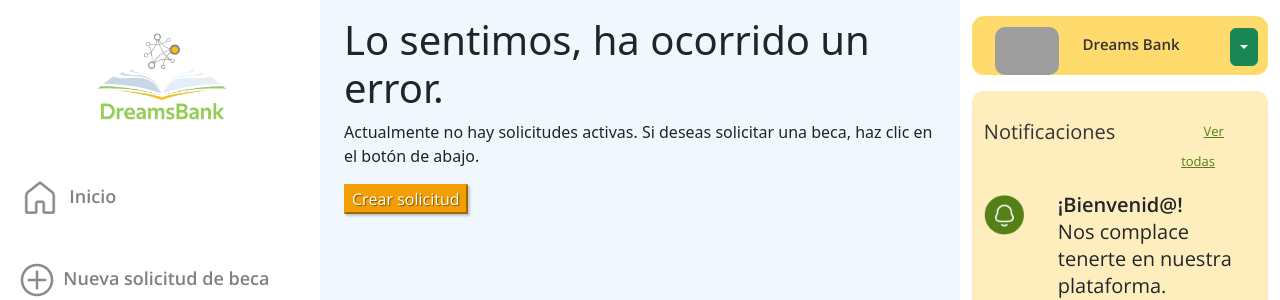
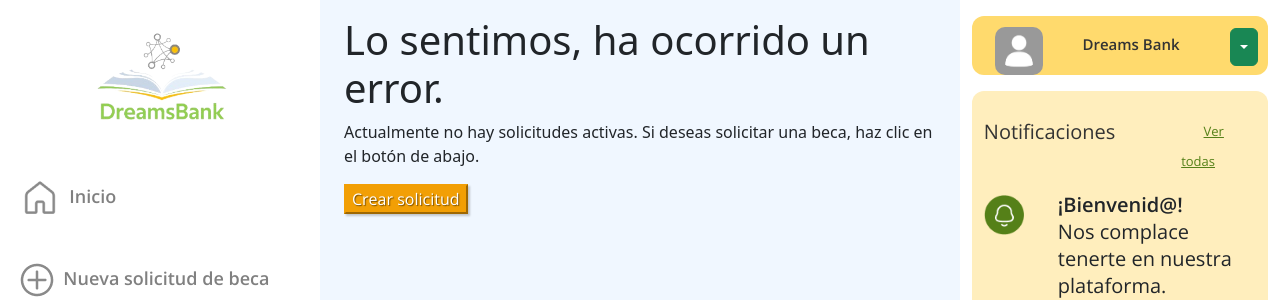
Before and after one commit to ICESI-PI1/Knowledge_PeopleGR04.2, a Django app: page /scholarships/soli_Activa/ in a window 1280 px wide. Shown: the top 300 px of the page. Run offline with Django 4.2, Linux system fonts and the light colour scheme; a user stored in the database is signed in; data comes from the database, SQL or seed files in the repository; both versions use the stored data as it was after the commit; grey boxes are pictures that could not be loaded.

Commit message:
fix_imageProfile_base.html

```diff
--- a/scholarships/templates/base.html
+++ b/scholarships/templates/base.html
@@ -214,7 +214,11 @@
                             <div class="col-md-12" id="profiles">
                                 <div class="row">
                                     <div class="col-md-4" >
+                                        {% if user.profilePicture != "" %}
                                         <img src="/media/{{ user.profilePicture }}" class="img-fluid" alt="noimage" style="max-width:4rem; max-height:3rem; margin-top:0.7rem; margin-left:0.7rem; border-radius:10px;">
+                                        {% else %}
+                                        <img src="/media/users/profile_default.png" class="img-fluid" alt="noimage" style="max-width:4rem; max-height:3rem; margin-top:0.7rem; margin-left:0.7rem; border-radius:10px;">
+                                        {% endif %}
                                     </div>
                                     <div class="col-md-6" id="profile_names">
                                         <label for="name" id="notification">
```
Also changed, not shown: db.sqlite3, media/users/apple.jpg (added), media/users/profile_default.png (added).
